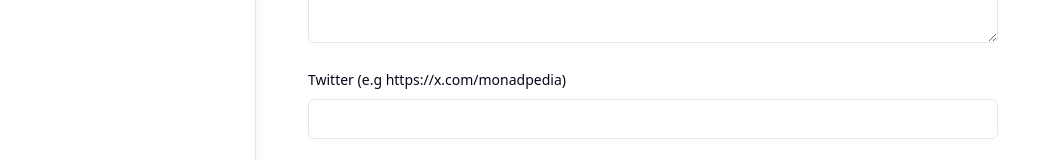
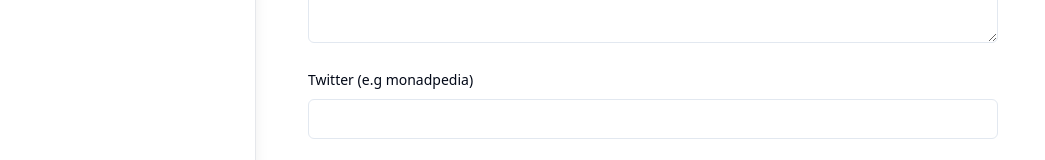
Before and after one commit to imfery/INDONADS-WIKI-FE, a Next.js app: page /admin/monad-madness/edit in a window 1280 px wide. Shown: the part 285-445 px from the top of the page, without its empty margins (0-1045 px from the left). Built offline with nearby package versions, Linux system fonts and the light colour scheme.

Commit message:
update field label

```diff
--- a/src/app/admin/monad-madness/edit/page.tsx
+++ b/src/app/admin/monad-madness/edit/page.tsx
@@ -173,8 +173,7 @@ const MonadMadnessEditForm: React.FC = () => {
                                     render={({ field, fieldState }) => (
                                         <FormItem>
                                             <FormLabel>
-                                                Twitter (e.g
-                                                https://x.com/monadpedia)
+                                                Twitter (e.g monadpedia)
                                             </FormLabel>
                                             <FormControl>
                                                 <Input
```
